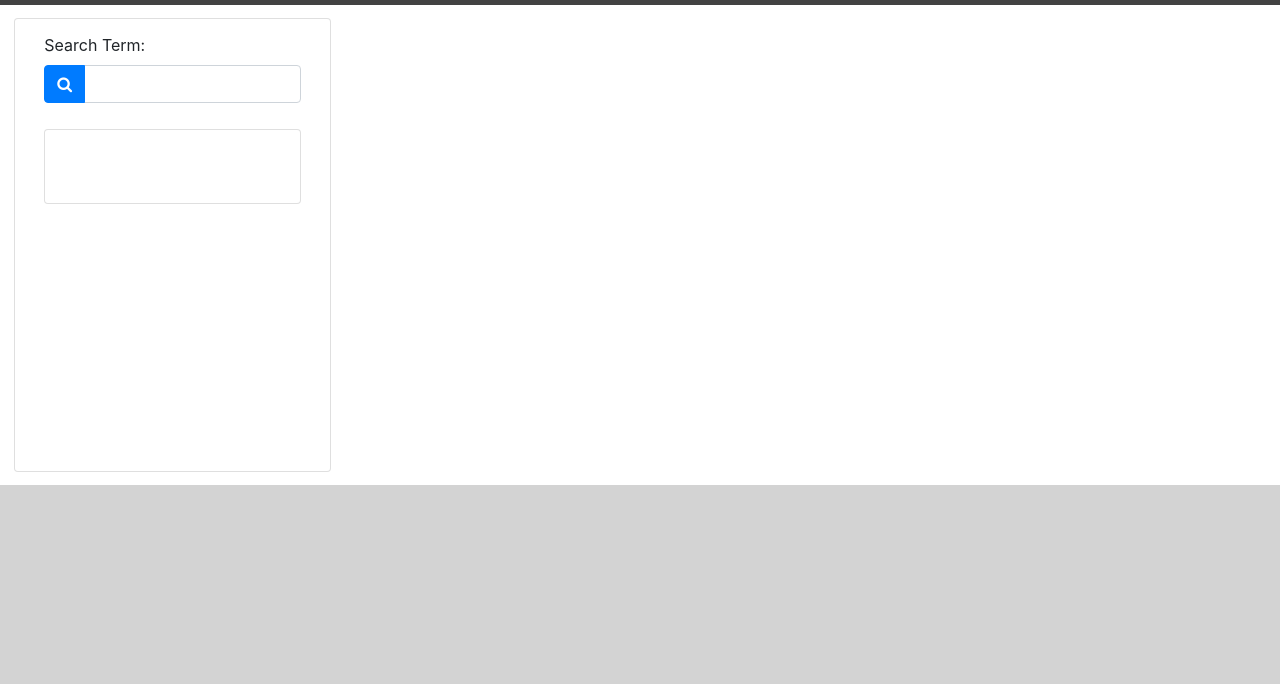
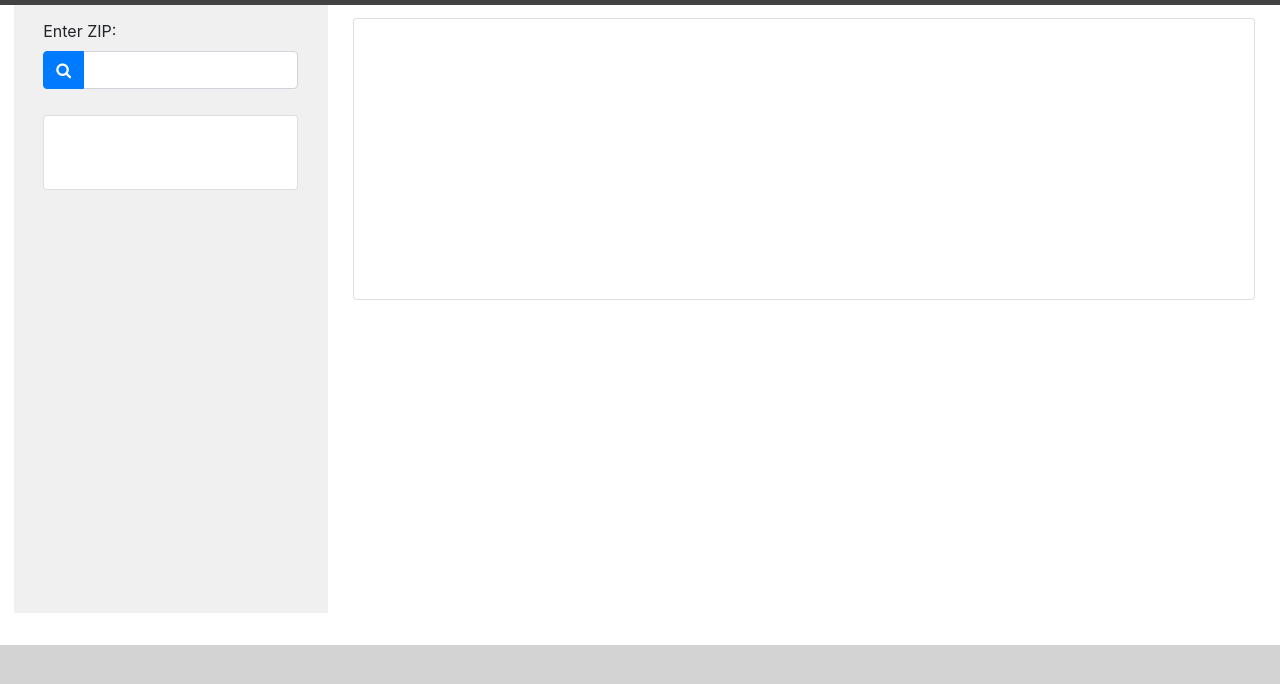
Before and after one commit to codyeisenbach/Weather_Dashboard, a plain HTML site: page index.html in a window 1280 px wide. Shown: the part 70-754 px from the top of the page. Drawn offline with nearby package versions, Linux system fonts and the light colour scheme.

Commit message:
City & Weather Display

```diff
--- a/index.html
+++ b/index.html
@@ -21,17 +21,19 @@
 
         </div>
 
+
         <div class="row ui-box">
 
 
-            <div class="card form-card col-3">
+            <div class="grey-box col-3">
 
 
                 <div class="form-group">
-                    <label for="search">Search Term:</label>
+                    <label for="search">Enter ZIP:</label>
                     <div class="input-group mb-3">
                         <div class="input-group-prepend">
-                            <button class="btn btn-primary" type="button" id="button-addon1"><i class="fa fa-search"></i></button>
+                            <button class="btn btn-primary" type="button" id="button-addon1"><i
+                                    class="fa fa-search"></i></button>
                         </div>
                         <input type="text" class="form-control" placeholder=""
                             aria-label="Example text with button addon" aria-describedby="button-addon1">
@@ -44,10 +46,18 @@
 
 
                 </div>
+
             </div>
-<div id="w-content">
 
-</div>
+            <div class="card" id="current-weather">
+                <h1 id="city-name">
+
+                </h1>
+                <h1 id="city-temp">
+
+                </h1>
+
+            </div>
 
 
 
@@ -59,17 +69,15 @@
 
     <!-- Optional JavaScript -->
     <!-- jQuery first, then Popper.js, then Bootstrap JS -->
-    <script
-    src="https://code.jquery.com/jquery-3.4.1.js"
-    integrity="sha256-WpOohJOqMqqyKL9FccASB9O0KwACQJpFTUBLTYOVvVU="
-    crossorigin="anonymous"></script>
+    <script src="https://code.jquery.com/jquery-3.4.1.js"
+        integrity="sha256-WpOohJOqMqqyKL9FccASB9O0KwACQJpFTUBLTYOVvVU=" crossorigin="anonymous"></script>
     <script src="https://cdnjs.cloudflare.com/ajax/libs/popper.js/1.14.7/umd/popper.min.js"
         integrity="sha384-UO2eT0CpHqdSJQ6hJty5KVphtPhzWj9WO1clHTMGa3JDZwrnQq4sF86dIHNDz0W1"
         crossorigin="anonymous"></script>
     <script src="https://stackpath.bootstrapcdn.com/bootstrap/4.3.1/js/bootstrap.min.js"
         integrity="sha384-JjSmVgyd0p3pXB1rRibZUAYoIIy6OrQ6VrjIEaFf/nJGzIxFDsf4x0xIM+B07jRM"
         crossorigin="anonymous"></script>
-        <script src="./script.js"></script>
+    <script src="./script.js"></script>
 </body>
 
 </html>
--- a/script.js
+++ b/script.js
@@ -1,5 +1,4 @@
 var button = $("#button-addon1");
-
 
 
 $(button).on("click", function () {
@@ -7,7 +6,7 @@ $(button).on("click", function () {
     var zip = $.trim($(".form-control").val());
     console.log(zip)
     // Constructing a URL to search Giphy for the name of the person who said the quote
-    var queryURL = "http://api.openweathermap.org/data/2.5/weather?zip=" + zip + "&APPID=8b56516a3d32f8be50c3c2b2e0638ee8";
+    var queryURL = "http://api.openweathermap.org/data/2.5/weather?zip=" + zip + "&units=imperial&APPID=8b56516a3d32f8be50c3c2b2e0638ee8";
 
     // Performing our AJAX GET request
     $.ajax({
@@ -16,6 +15,11 @@ $(button).on("click", function () {
     })
         // After the data comes back from the API
         .then(function (response) {
-        console.log(response)
+            var cityName = response.name;
+        console.log(response);
+        localStorage.setItem("search-history", response.name);
+        localStorage.getItem("search-history")
+        $("#city-name").text(response.name);
+        $("#city-temp").text("Temperature: " + response.main.temp + " °F");
         });
     });
--- a/style.css
+++ b/style.css
@@ -22,22 +22,26 @@
 }
 
 .ui-box {
+    flex: none;
 display: flex;
-justify-content: left;
+flex-wrap: nowrap !important;
 width: 100%;
-height: 60%;
+height: 80%;
 background-color: white;
-padding:1%;
-padding-right: 0% !important;
+padding: 1% !important;
+padding-top: 0% !important;
 margin-left: 0% !important;
 }
 
-.form-card {
+.grey-box {
+    margin: 1%;
     margin-left: 0.1% !important;
+    margin-top: 0%;
 display: flex;
-justify-content: flex-start;
+flex-direction: row;
 border-left: 5%;
-
+height: 97%;
+background-color: rgb(240, 240, 240) !important;
 }
 
 .w-title {
@@ -63,3 +67,19 @@ height: auto;
 width: auto;
 margin-top: 10%;
 }
+
+#current-weather {
+    padding: 1%;
+    margin: 1%;
+    border-right: 10% !important;
+    width: 98%;
+    height: 45%;
+}
+
+#city-temp {
+    margin-top: 1%;
+    margin-left: 0.7%;
+    color: rgb(59, 59, 59);
+    font-size: 16px;
+    font-weight: lighter;
+}
```
